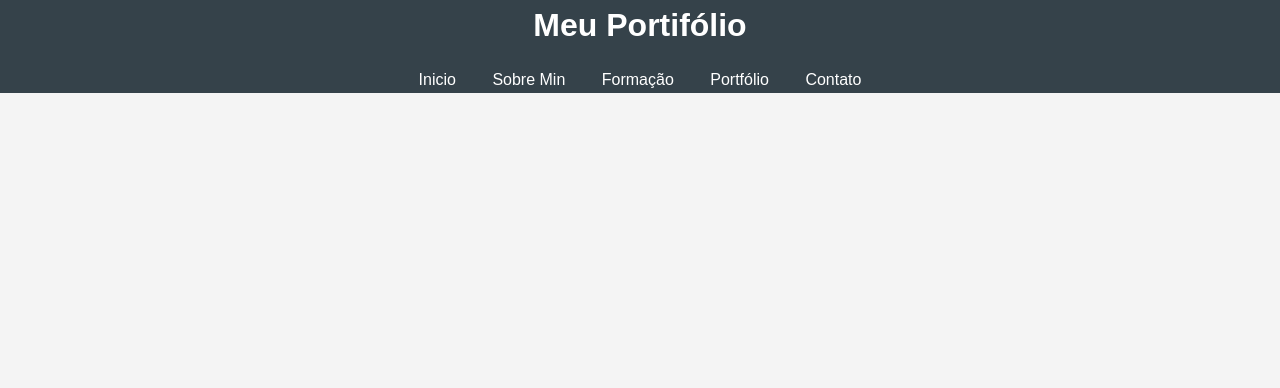
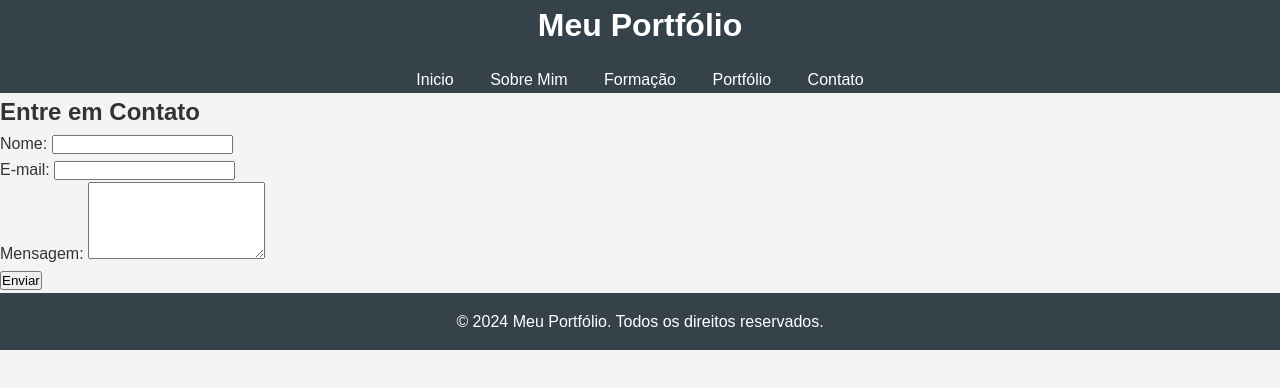
Before and after one commit to WalneiOliveira/portifolio, a plain HTML site: page contato.html in a window 1280 px wide. Drawn offline with Linux system fonts and the light colour scheme.

Commit message:
base do proejto

```diff
--- a/contato.html
+++ b/contato.html
@@ -3,23 +3,58 @@
   <head>
     <meta charset="UTF-8" />
     <meta name="viewport" content="width=device-width, initial-scale=1.0" />
-    <title>Meu Portfólio</title>
+    <title>Contato</title>
     <link rel="stylesheet" href="css/style.css" />
   </head>
   <body>
     <header>
-      <h1>Meu Portifólio</h1>
+      <h1>Meu Portfólio</h1>
       <nav>
         <ul>
           <li>
             <a href="index.html">Inicio</a>
-            <a href="sobre.html">Sobre Min</a>
+            <a href="sobre.html">Sobre Mim</a>
             <a href="formacao.html">Formação</a>
-            <a href="portifolio.html">Portfólio</a>
+            <a href="portfolio.html">Portfólio</a>
             <a href="contato.html">Contato</a>
           </li>
         </ul>
       </nav>
     </header>
+
+    <main>
+      <section>
+        <h2>Entre em Contato</h2>
+        <form id="form-contato">
+          <div class="form-group">
+            <label for="nome">Nome:</label>
+            <input type="text" id="nome" name="nome" required />
+          </div>
+
+          <div class="form-group">
+            <label for="email">E-mail:</label>
+            <input type="email" id="email" name="email" required />
+          </div>
+
+          <div class="form-group">
+            <label for="mensagem">Mensagem:</label>
+            <textarea
+              id="mensagem"
+              name="mensagem"
+              rows="5"
+              required
+            ></textarea>
+          </div>
+
+          <button type="submit">Enviar</button>
+        </form>
+      </section>
+    </main>
+
+    <footer>
+      <p>&copy; 2024 Meu Portfólio. Todos os direitos reservados.</p>
+    </footer>
+
+    <script src="js/script.js"></script>
   </body>
 </html>
```
Also changed, not shown: formacao.html (+2 -2 lines), index.html (+5 -3 lines), portfolio.html (renamed from portifolio.html, +2 -2 lines), sobre.html (+26 -4 lines).
